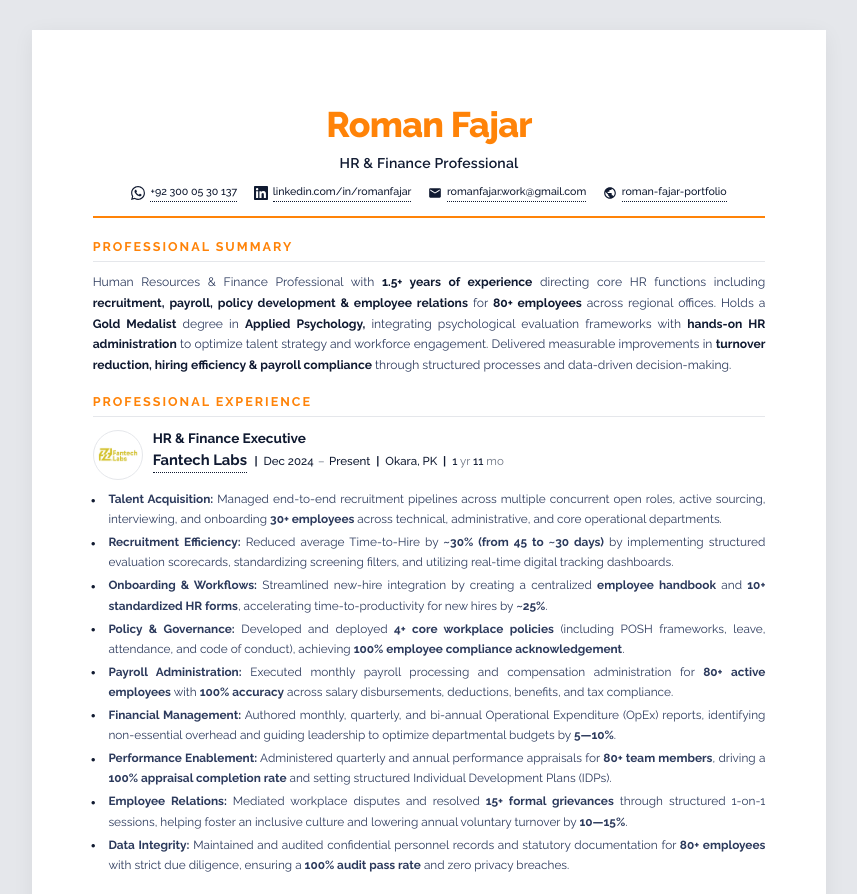
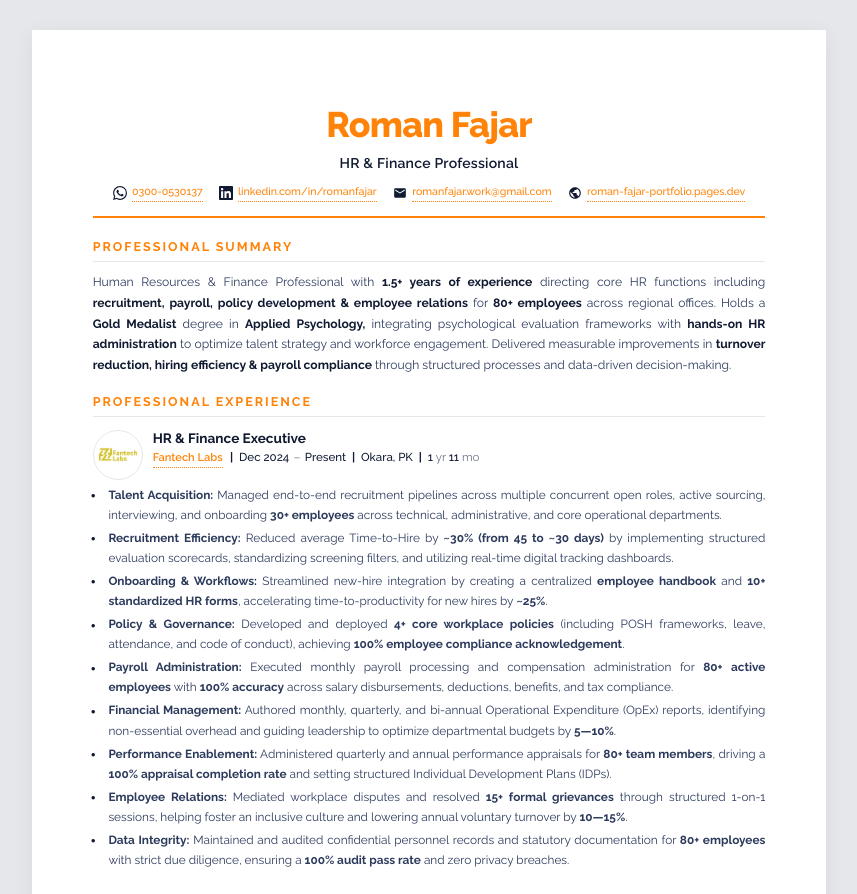
Before and after one commit to romanfajar/roman-fajar-resume, a plain HTML site: page index.html in a window 1280 px wide. Shown: the top 894 px of the page, without its empty margins (211-1068 px from the left). Drawn offline with Linux system fonts and the light colour scheme.

Commit message:
Add files via upload

```diff
--- a/index.html
+++ b/index.html
@@ -110,16 +110,16 @@
       display: inline-flex;
       align-items: center;
       gap: 0.35rem;
-      color: #101A31;
+      color: #FF8308;
       font-weight: 500;
       text-decoration: none;
       transition: color 0.2s ease;
     }
 
 .contact-item .link-text {
-      border-bottom: 0.5px dotted #101A31;
+  border-bottom: 0.5px dotted #FF8308;
   padding-bottom: 1px;
-      transition: color 0.2s ease, border-color 0.2s ease;
+  transition: text-shadow 0.3s ease;
 }
 
     .contact-item:hover {
@@ -479,27 +479,29 @@
     .exp-company-link,
     .edu-school a,
     .cert-platform-link {
-      color: inherit !important;
+      color: #FF8308;
+      font-size: 0.75rem;
+      font-weight: 600;
       text-decoration: none;
-      border-bottom: 1px dotted currentColor;
-      transition: color 0.2s ease, border-color 0.2s ease;
+      border-bottom: 1px dotted #FF8308;
+      transition: text-shadow 0.3s ease;
     }
 
     .exp-company-link:hover,
     .edu-school a:hover,
     .cert-platform-link:hover {
-      color: #FF8308 !important;
-      border-bottom: 1px dotted #FF8308;
+      color: #FF8308;
+      text-shadow: 0 0 10px rgba(255, 131, 8, 0.6);
     }
 
-    .exp-company-link {
-  font-size: inherit !important;
-  font-weight: 700 !important;
+        .edu-school a {
+      font-size: 0.82rem;
     }
 
     .cert-platform-link {
-  font-weight: 700 !important;
+      font-size: 0.78rem;
     }
+
 
     /* ============================================================
        PRINT
@@ -555,7 +557,7 @@
             <span class="icon-svg">
               <svg viewBox="0 0 24 24" xmlns="http://www.w3.org/2000/svg"><path d="M17.472 14.382c-.297-.149-1.758-.867-2.03-.967-.273-.099-.471-.148-.67.15-.197.297-.767.966-.94 1.164-.173.199-.347.223-.644.075-.297-.15-1.255-.463-2.39-1.475-.883-.788-1.48-1.761-1.653-2.059-.173-.297-.018-.458.13-.606.134-.133.298-.347.446-.52.149-.174.198-.298.298-.497.099-.198.05-.371-.025-.52-.075-.149-.669-1.612-.916-2.207-.242-.579-.487-.5-.669-.51-.173-.008-.371-.01-.57-.01-.198 0-.52.074-.792.372-.272.297-1.04 1.016-1.04 2.479 0 1.462 1.065 2.875 1.213 3.074.149.198 2.096 3.2 5.077 4.487.709.306 1.262.489 1.694.625.712.227 1.36.195 1.871.118.571-.085 1.758-.719 2.006-1.413.248-.694.248-1.289.173-1.413-.074-.124-.272-.198-.57-.347m-5.421 7.403h-.004a9.87 9.87 0 01-5.031-1.378l-.361-.214-3.741.982.998-3.648-.235-.374a9.86 9.86 0 01-1.51-5.26c.001-5.45 4.436-9.884 9.888-9.884 2.64 0 5.122 1.03 6.988 2.898a9.825 9.825 0 012.893 6.994c-.003 5.45-4.437 9.884-9.885 9.884m8.413-18.297A11.815 11.815 0 0012.05 0C5.495 0 .16 5.335.157 11.892c0 2.096.547 4.142 1.588 5.945L.057 24l6.305-1.654a11.882 11.882 0 005.683 1.448h.005c6.554 0 11.89-5.335 11.893-11.893a11.821 11.821 0 00-3.48-8.413Z"/></svg>
             </span>
-            <span class="link-text">+92 300 05 30 137</span>
+            <span class="link-text">0300-0530137</span>
           </a>
 
           <a href="https://www.linkedin.com/in/romanfajar" target="_blank" class="contact-item">
@@ -576,7 +578,7 @@
             <span class="icon-svg">
               <svg viewBox="0 0 24 24" xmlns="http://www.w3.org/2000/svg"><path d="M12 2C6.48 2 2 6.48 2 12s4.48 10 10 10 10-4.48 10-10S17.52 2 12 2zm-1 17.93c-3.95-.49-7-3.85-7-7.93 0-.62.08-1.21.21-1.79L9 15v1c0 1.1.9 2 2 2v1.93zm6.9-2.54c-.26-.81-1-1.39-1.9-1.39h-1v-3c0-.55-.45-1-1-1H8v-2h2c.55 0 1-.45 1-1V7h2c1.1 0 2-.9 2-2v-.41c2.93 1.19 5 4.06 5 7.41 0 2.08-.8 3.97-2.1 5.39z"/></svg>
             </span>
-            <span class="link-text">roman-fajar-portfolio</span>
+            <span class="link-text">roman-fajar-portfolio.pages.dev</span>
           </a>
         </div>
       </div>
```
Lines whose indentation alone changed are shown as unchanged.
